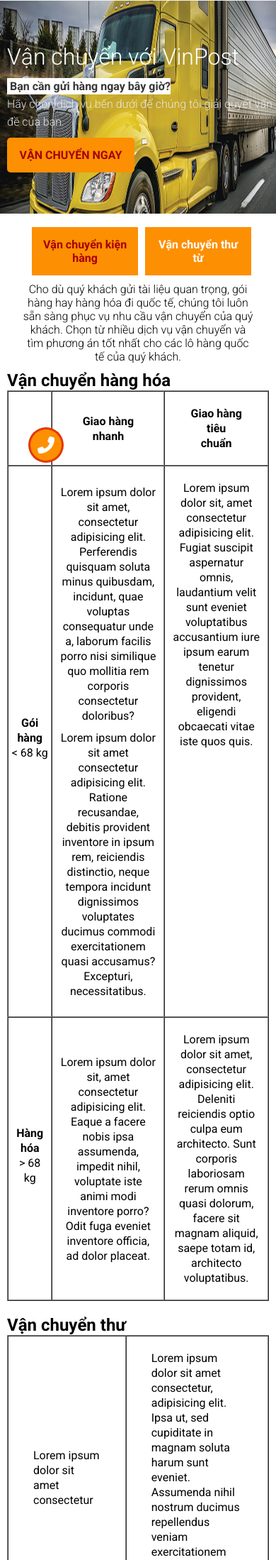
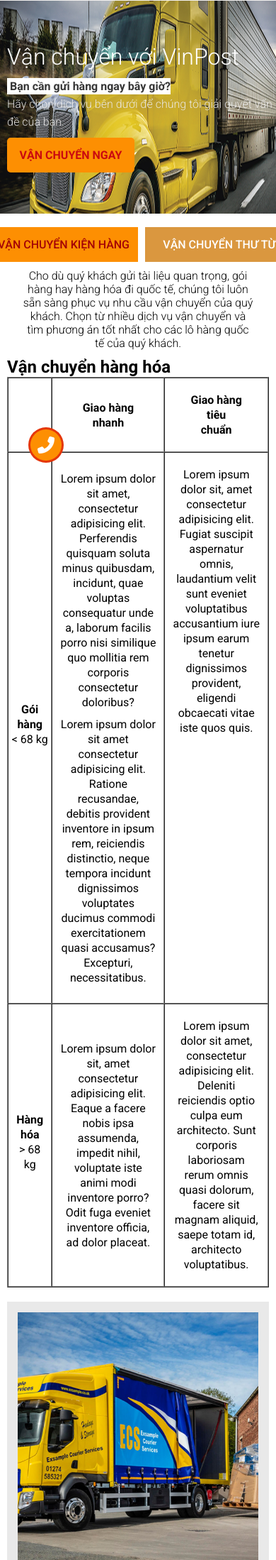
Before and after one commit to toan-2406/vinpost, a PHP site: page /sevice.html in a window 390 px wide. Shown: the part 162-2360 px from the top of the page at 71% size. Run offline with PHP 8.4, Linux system fonts and the light colour scheme; some libraries are stand-ins or nearby versions.

Commit message:
final
final

```diff
--- a/css/style.css
+++ b/css/style.css
@@ -5,7 +5,7 @@
   --icon-color: #f7052d;
   --background-gray: #e9e9e9;
   --bg-footer: #44494d;
-  --color: #a30006;
+  --color: #ca0910;
 }
 body,
 html {
@@ -988,13 +997,20 @@
 }
 .sevices-content__item {
   text-align: center;
-  background-color: var(--primary-color);
+  background-color: #da973f;
   padding: 15px 10px;
   margin-left: 10px;
   width: 210px;
-}
-.sevices-content__text p{
-  padding: 20px 80px;text-align: center;font-weight: 300;font-size: 1.1rem;
+  font-weight: 500;
+  text-transform: uppercase;
+  color: #fff;
+  cursor: pointer;
+}
+.sevices-content__text p {
+  padding: 20px 80px;
+  text-align: center;
+  font-weight: 300;
+  font-size: 1.1rem;
 }
 .sevices-content__link {
   color: #fff;
@@ -1012,9 +1028,16 @@
   word-wrap: break-word;
 }
 /* DATA_SEVICE */
-.active-type-sevice {
+.sevices-content__item.active {
   color: #a30006;
-  transition: 0.5s ease-in-out;
+  transition: 0.3s ease;
+  background-color: var(--primary-color);
+}
+.sevices-content__table {
+  display: none;
+}
+.sevices-content__table.active {
+  display: block;
 }
 .show-sevice {
   display: block;
@@ -1520,85 +1534,77 @@
   .banner-text p {
     margin: 10px 0px;
     font-size: 1rem;
-
-  }
-
+  }
 }
 @media (max-width: 512px) {
-  .track-result__way span{
+  .track-result__way span {
     line-height: unset;
   }
-  .track-result__way span p{
-
+  .track-result__way span p {
     margin-bottom: 20px;
   }
-  .track-result__way{
+  .track-result__way {
     display: inline-block;
     width: 100%;
   }
-  .phone-contact{
+  .phone-contact {
     height: 50px !important;
     width: 50px !important;
   }
-  .phone-contact i{
+  .phone-contact i {
     font-size: 1.5rem !important;
   }
-  .tracking-banner-text h1{
+  .tracking-banner-text h1 {
     font-size: 2.5rem;
   }
-  div.input-block span.placeholder{
+  div.input-block span.placeholder {
     font-size: 1rem;
   }
   /* Process Bar */
-  .track-processBar ul li p{
+  .track-processBar ul li p {
     font-size: 8px;
   }
-  .track-processBar ul li{
+  .track-processBar ul li {
     width: 50px;
-
-  }
-
-  .track-processBar ul li .fas::after{
+  }
+
+  .track-processBar ul li .fas::after {
     top: 65px;
     width: 55px;
   }
-  .track-processBar ul li .fas{
+  .track-processBar ul li .fas {
     margin: 15px;
   }
 
-  .track-processBar ul li:first-child .fas::after{
+  .track-processBar ul li:first-child .fas::after {
     width: 55px;
     left: 25px;
   }
-  .track-processBar ul li:last-child .fas::after{
-    width:32px;
+  .track-processBar ul li:last-child .fas::after {
+    width: 32px;
   }
 
   /* end Process Bar */
-  .data-slider{
-    width: 100%;
-  }
-  .data-chart{
-    width: 100%;
-  }
-  .sevices-content__item{
-    width: 150px;
-  }
-
-  .sevices-content__text p{
+  .data-slider {
+    width: 100%;
+  }
+  .data-chart {
+    width: 100%;
+  }
+
+  .sevices-content__text p {
     padding: 10px 20px;
     font-size: 1rem;
   }
   .banner-text .banner-btn {
     background-color: var(--primary-color);
     width: 180px;
-    font-size: 1rem
-  }
-  .banner-text h1{
+    font-size: 1rem;
+  }
+  .banner-text h1 {
     font-size: 2rem;
   }
-  .banner-text{
-
+  .banner-text {
     padding-left: unset;
     padding: 10px 0px;
   }
--- a/login.html
+++ b/login.html
@@ -25,7 +25,7 @@
             <div class="sub-header">
                 <div class="container">
                     <div class="logo">
-                        <a href="index.php"><img src="/img/vin.png" alt=""></a>
+                        <a href="index.html"><img src="/img/vin.png" alt=""></a>
                     </div>
                 </div>
             </div>
--- a/sevice.html
+++ b/sevice.html
@@ -1,5 +1,5 @@
-      <!-- <?php include 'header.php';?> -->
-      <!DOCTYPE html>
+<!-- <?php include 'header.php';?> -->
+<!DOCTYPE html>
 <html lang="en">
 
 <head>
@@ -29,7 +29,7 @@
         <!-- End Mobile toggle -->
         <!-- BACK TO TOP BTN -->
         <!-- Header -->
-<div class="phone-contact">
+        <div class="phone-contact">
             <a href="tel:0345883555"><i class="fas fa-phone-alt faa-ring animated fa-5x"></i></a>
         </div>
         <span onclick="topFunction()" id="back-to-top">
@@ -51,7 +51,7 @@
                     </div>
                 </div>
 
-                <nav>
+                <nav class="navbar-menu">
                     <div class="container">
                         <div class="logo">
                             <a href="index.html"><img src="/img/vin.png" alt=""></a>
@@ -59,7 +59,7 @@
                         <div class="nav-items">
                             <li><a class="nav-link" href="index.html">Trang chủ</a></li>
                             <li><a class="nav-link" href="tracking.html">Tra đơn hàng</a></li>
-                            <li><a class="nav-link" href="sevice.html">Dịch vụ</a></li>
+                            <li><a class="nav-link active" href="sevice.html">Dịch vụ</a></li>
                             <li><a class="nav-link" href="contact.html">Liên hệ chúng tôi</a></li>
                         </div>
                         <div class="menu-icon">
@@ -100,21 +100,20 @@
         <section id="types-of-services">
             <div class="container">
                 <div class="sevices-content">
-                    <ul class="sevices-content__list">
-                        <li class="sevices-content__item">
-                            <a href="#fxg-table-wrapper1" class="sevices-content__link active-type-sevice">Vận chuyển
-                                kiện hàng</a>
-                        </li>
-                        <li class="sevices-content__item">
-                            <a href="#fxg-table-wrapper2" class="sevices-content__link">Vận chuyển thư từ</a>
-                        </li>
-                    </ul>
+                    <div class="sevices-content__list">
+                        <span class="sevices-content__item active">
+                            Vận chuyển kiện hàng
+                        </span>
+                        <span class="sevices-content__item">
+                            Vận chuyển thư từ
+                        </span>
+                    </div>
                     <div class="sevices-content__text">
                         <p>Cho dù quý khách gửi tài liệu quan trọng, gói hàng hay hàng hóa đi quốc tế, chúng tôi luôn
                             sẵn sàng phục vụ nhu cầu vận chuyển của quý khách. Chọn từ nhiều dịch vụ vận chuyển và tìm
                             phương án tốt nhất cho các lô hàng quốc tế của quý khách.</p>
                     </div>
-                    <div id="fxg-table-wrapper1">
+                    <div class="sevices-content__table active">
                         <h2>Vận chuyển hàng hóa</h2>
                         <table class="fxg-table" border="1" cellspacing="0" cellpadding="0" width="100%"
                             style="text-align: center;">
@@ -182,7 +181,7 @@
                             </tbody>
                         </table>
                     </div>
-                    <div id="fxg-table-wrapper2">
+                    <div class="sevices-content__table">
                         <h2>Vận chuyển thư</h2>
                         <table class="fxg-table" width="100%" cellspacing="0" cellpadding="0" border="1">
                             <tbody>
@@ -394,6 +393,21 @@
             let slider = new Slighter(document.querySelector('.slider-autoplay'), 3500);
         });
     </script>
+    <script>
+        const seviceBtns = document.querySelectorAll('.sevices-content__item')
+        const seviceContents = document.querySelectorAll('.sevices-content__table')
+
+        seviceBtns.forEach((item, index) => {
+            const seviceContent = seviceContents[index]
+            item.onclick = function () {
+                document.querySelector('.sevices-content__item.active').classList.remove('active')
+                document.querySelector('.sevices-content__table.active').classList.remove('active')
+
+                this.classList.add('active')
+                seviceContent.classList.add('active')
+            }
+        })
+    </script>
 </body>
 
 </html>
```
Also changed, not shown: other parts of css/style.css (+89 -89 lines), contact.html (+17 -7 lines), index.html (+26 -7 lines), js/app.js (+29 -22 lines), tracking.html (+14 -7 lines). Lines whose indentation alone changed are shown as unchanged.
